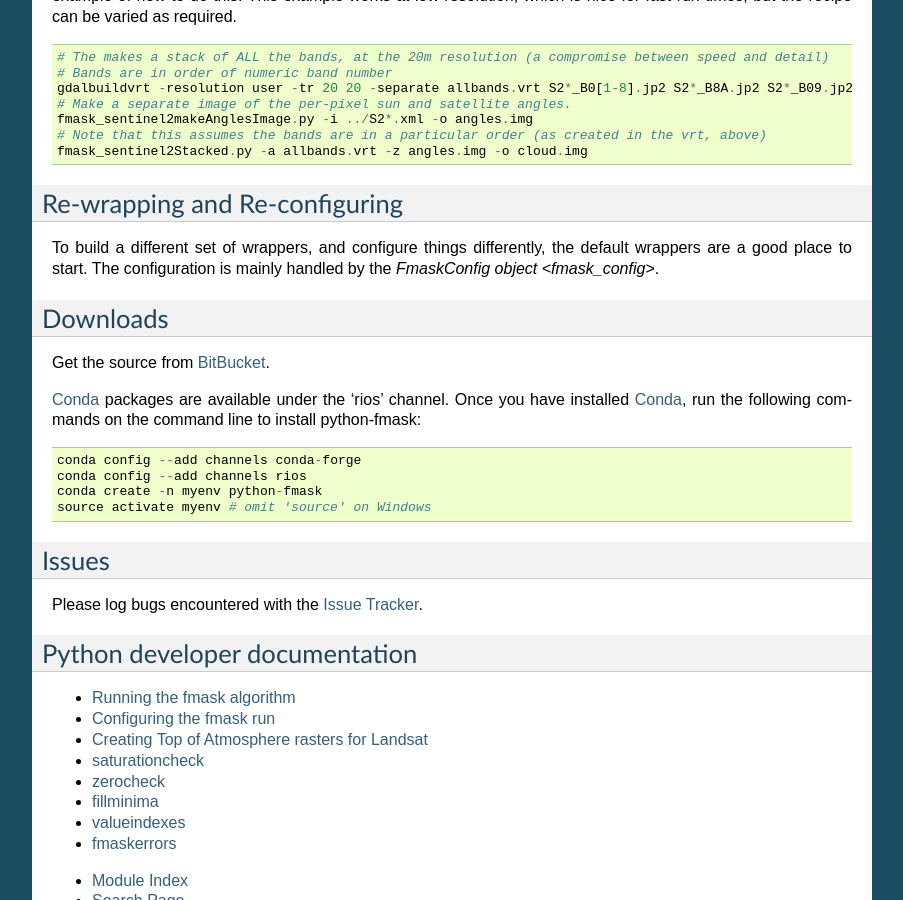
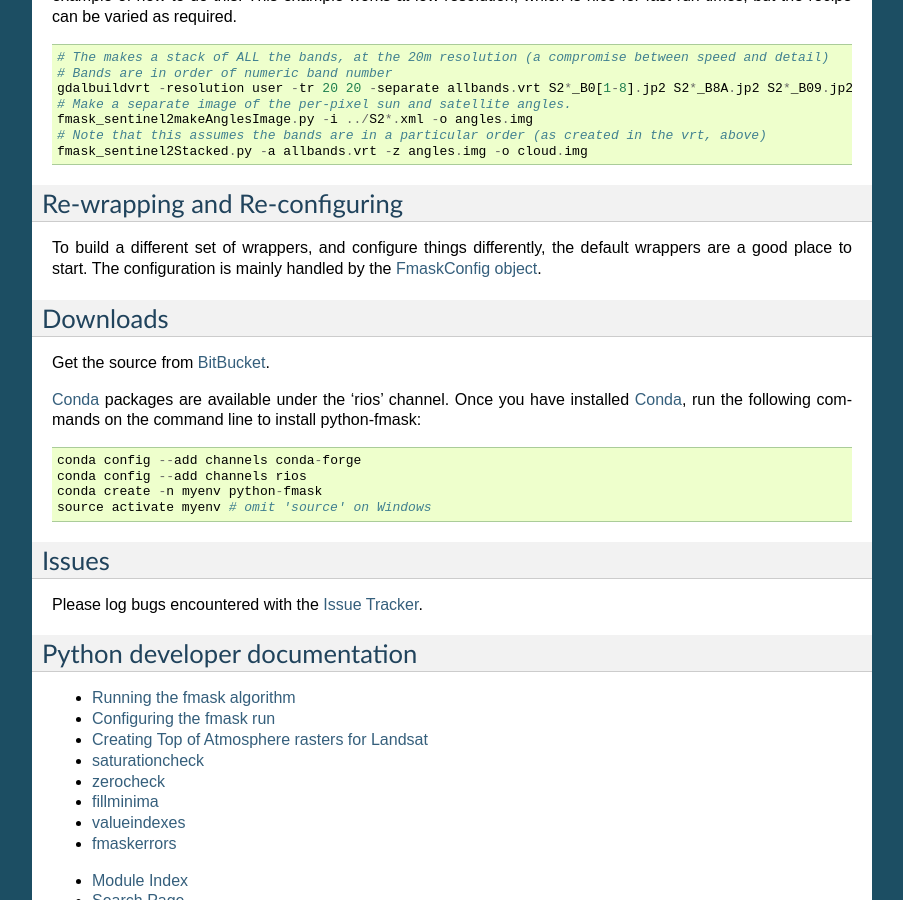
Before and after one commit to ubarsc/python-fmask, a Sphinx documentation site: the page built from doc/source/index.rst, in a window 1280 px wide and 900 px high, scrolled down 1890 px. Shown: the whole window, without its empty margins (198-1101 px from the left). Built offline with Sphinx 7.4.7, drawn with Linux system fonts in a browser that asks for light colours; formulas are drawn with MathJax 3.

Commit message:
Trailing underscore in front page, to get Sphinx to make a link. Guessing, and hoping.

```diff
--- a/doc/source/index.rst
+++ b/doc/source/index.rst
@@ -118,7 +118,7 @@ Re-wrapping and Re-configuring
 ------------------------------
 To build a different set of wrappers, and configure things differently, the default
 wrappers are a good place to start. The configuration is mainly handled by the
-`FmaskConfig object <fmask_config>`.
+`FmaskConfig object <fmask_config>`_.
 
 Downloads
 ---------
```
